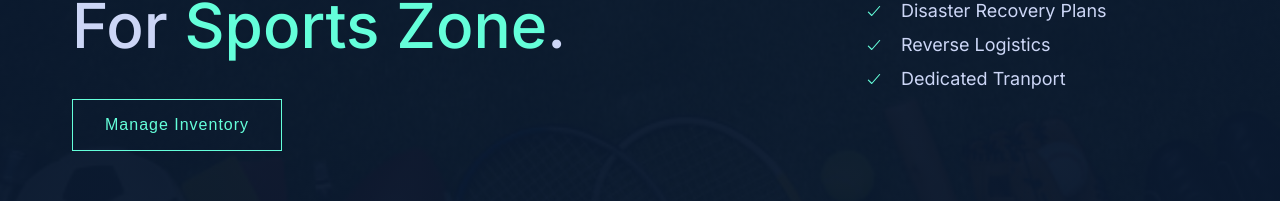
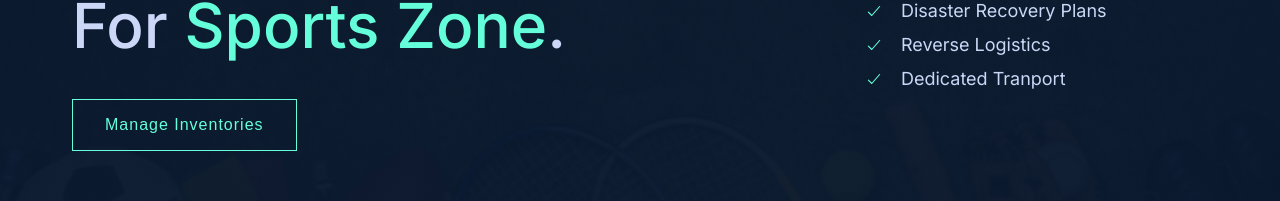
Before and after one commit to tanvirch0750/Sports-Zone-Inventory---Client, a React (Create React App) app: page / in a window 1280 px wide. Shown: the part 468-669 px from the top of the page. Built offline with nearby package versions, Linux system fonts and the light colour scheme; no server answers.

Commit message:
fixed some typo

```diff
--- a/src/components/Banner/Banner.jsx
+++ b/src/components/Banner/Banner.jsx
@@ -19,7 +19,7 @@
             <br /> for <span>Sports Zone</span>.
           </h1>
           <button className="btn btn-lg" onClick={handleManageInventory}>
-            Manage Inventory
+            Manage Inventories
           </button>
         </div>
         <div className="inner-content-right">
```
